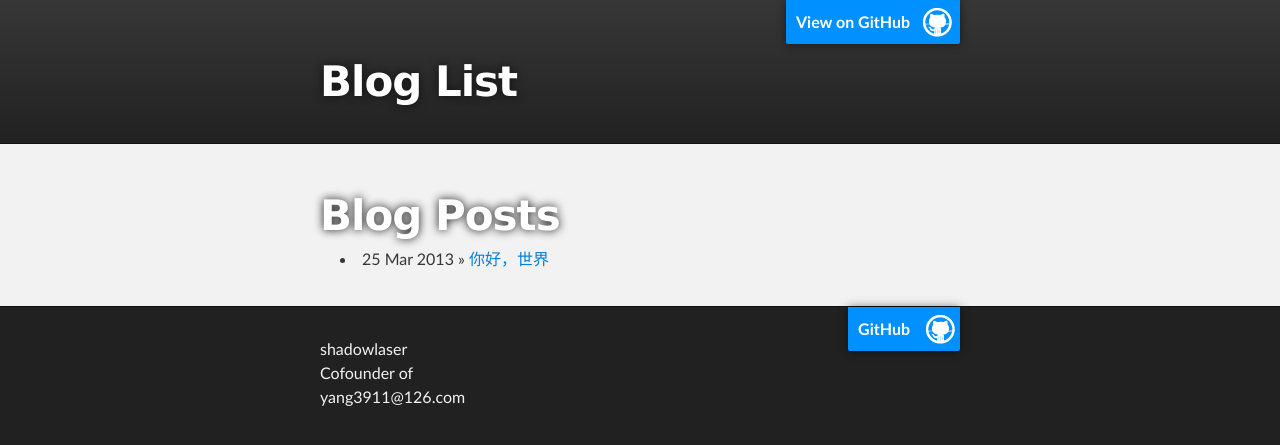
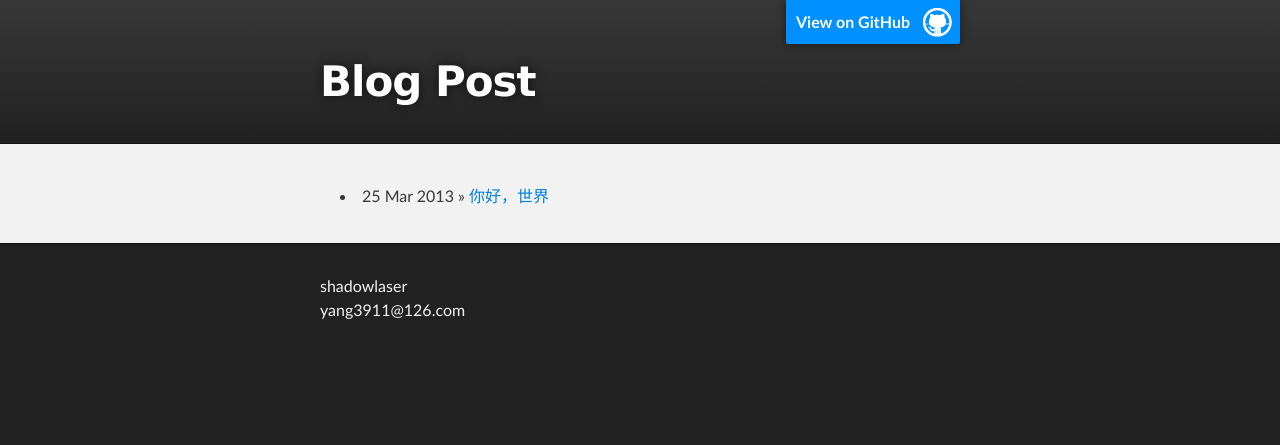
Before and after one commit to shadowlaser/blog, a Jekyll site: the page built from index.html, in a window 1280 px wide. Shown: the top 445 px of the page. Built offline with Jekyll 4.4.1, drawn with Linux system fonts in a browser that asks for light colours.

Commit message:
modify ok

```diff
--- a/_layouts/default.html
+++ b/_layouts/default.html
@@ -16,7 +16,7 @@
     <div id="header_wrap" class="outer">
         <header class="inner">
           <a id="forkme_banner" href="https://github.com/shadowlaser">View on GitHub</a>
-          <h1 id="project_title">Blog List</h1>
+          <h1 id="project_title">Blog Post</h1>
         </header>
     </div>
 
@@ -32,7 +32,6 @@
       <footer class="inner">
         <p>
           shadowlaser<br />
-          Cofounder of <a id="forkme_banner" href="http://github.com/">GitHub</a><br />
           yang3911@126.com
         </p>
       </footer>
--- a/index.html
+++ b/index.html
@@ -3,7 +3,6 @@ layout: default
 title: shadowlaser's blog
 ---
 
-<h1 id="project_title">Blog Posts</h1>
 <ul>
 {% for post in site.posts %}
   <li>
```
